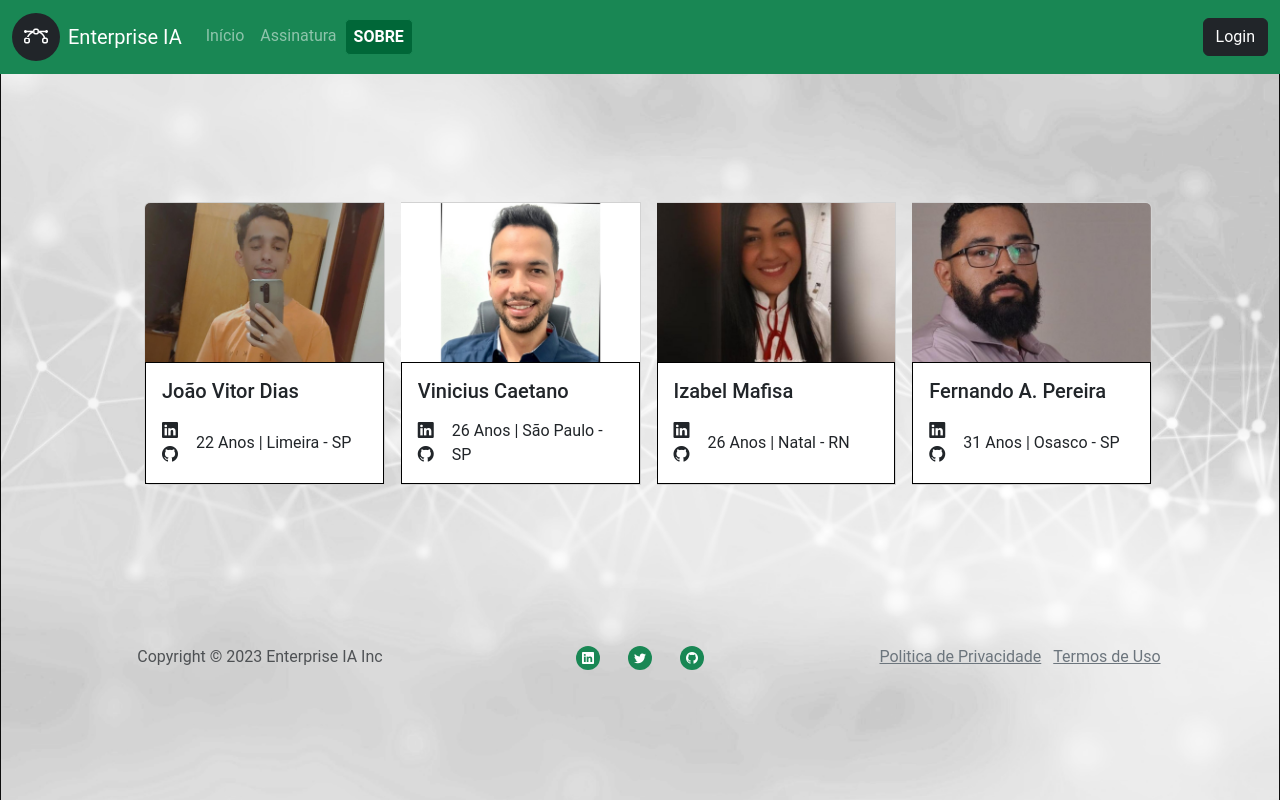
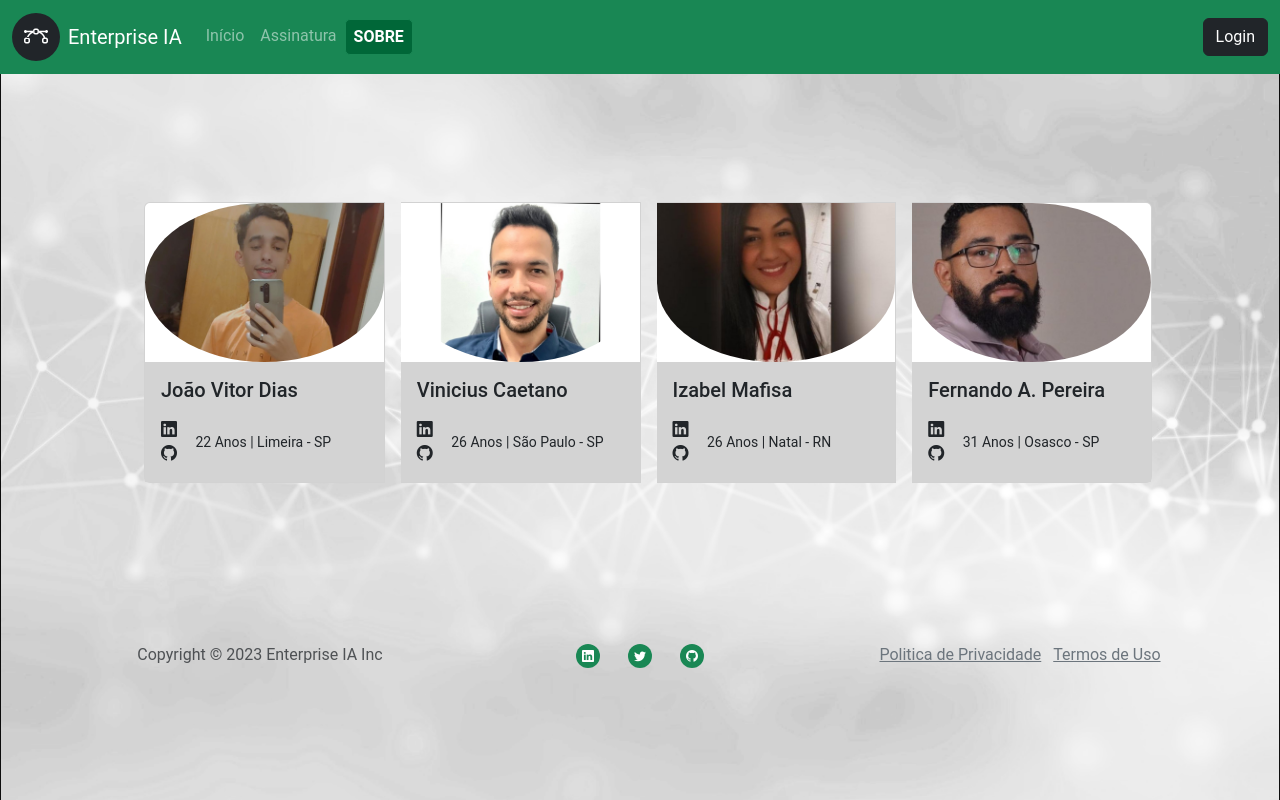
Before and after one commit to joaovitorevora/Resilia-PG2, a plain HTML site: page contato.html in a window 1280 px wide. Drawn offline with nearby package versions, Linux system fonts and the light colour scheme.

Commit message:
Adicionando cor e transition nas imagens

```diff
--- a/assets/css/style.css
+++ b/assets/css/style.css
@@ -91,11 +91,18 @@ body {
 .card-group {
 	margin: 10%;
 }
-.card-img-top:hover {
+.card-img-top{
+	border-radius: 50%;
+}
+.card-img-top:hover{
 	transform: scale(1.05);
 	transition: 0.2s all;
 	box-shadow: 0 10px 15px rgba(0, 0, 0, 0.495);
 }
+
 .card-body {
-	border: solid 1px black;
+	background-color: lightgray;
 }
+.textCard{
+	font-size: 14px;
+}
```
